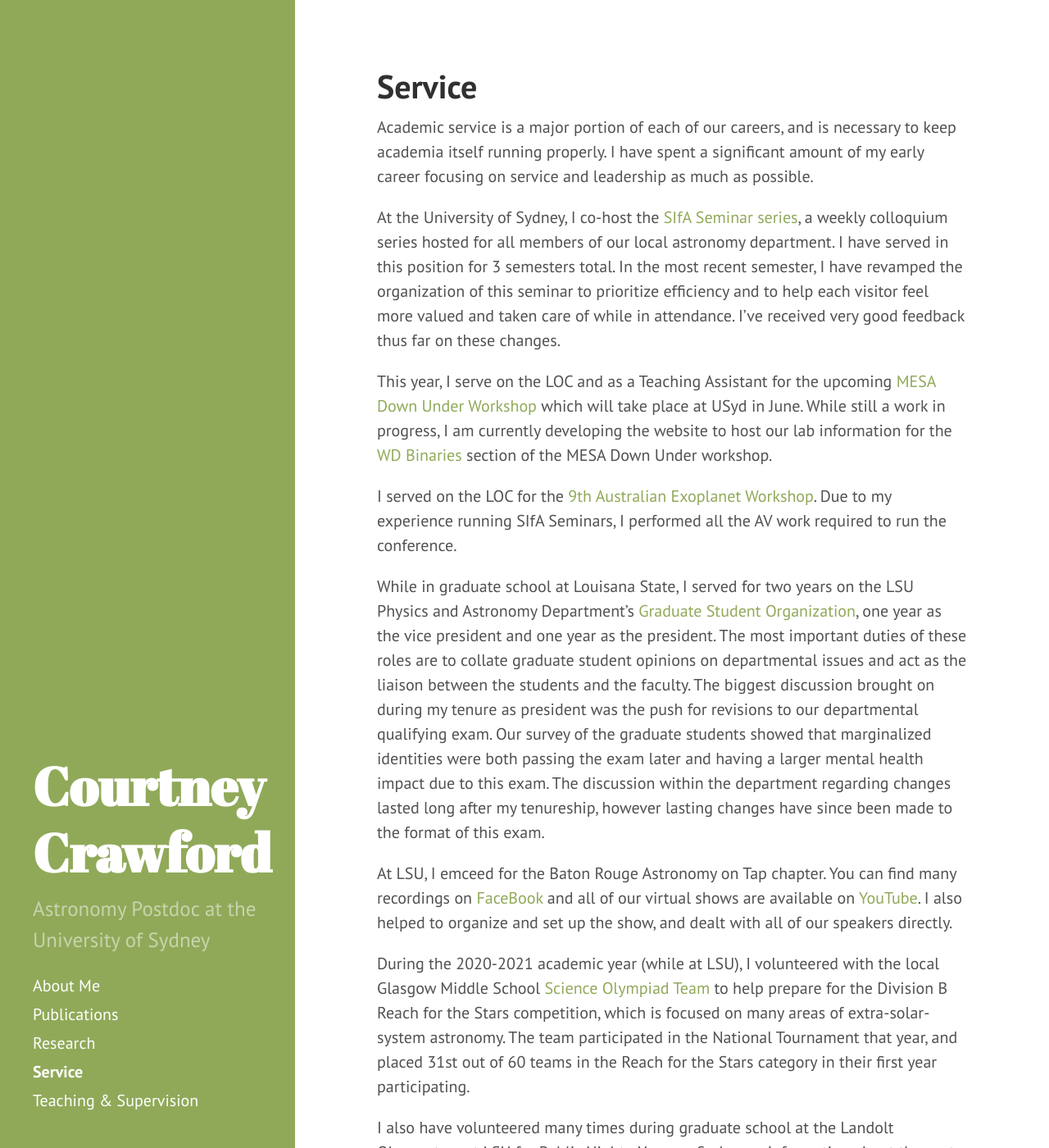
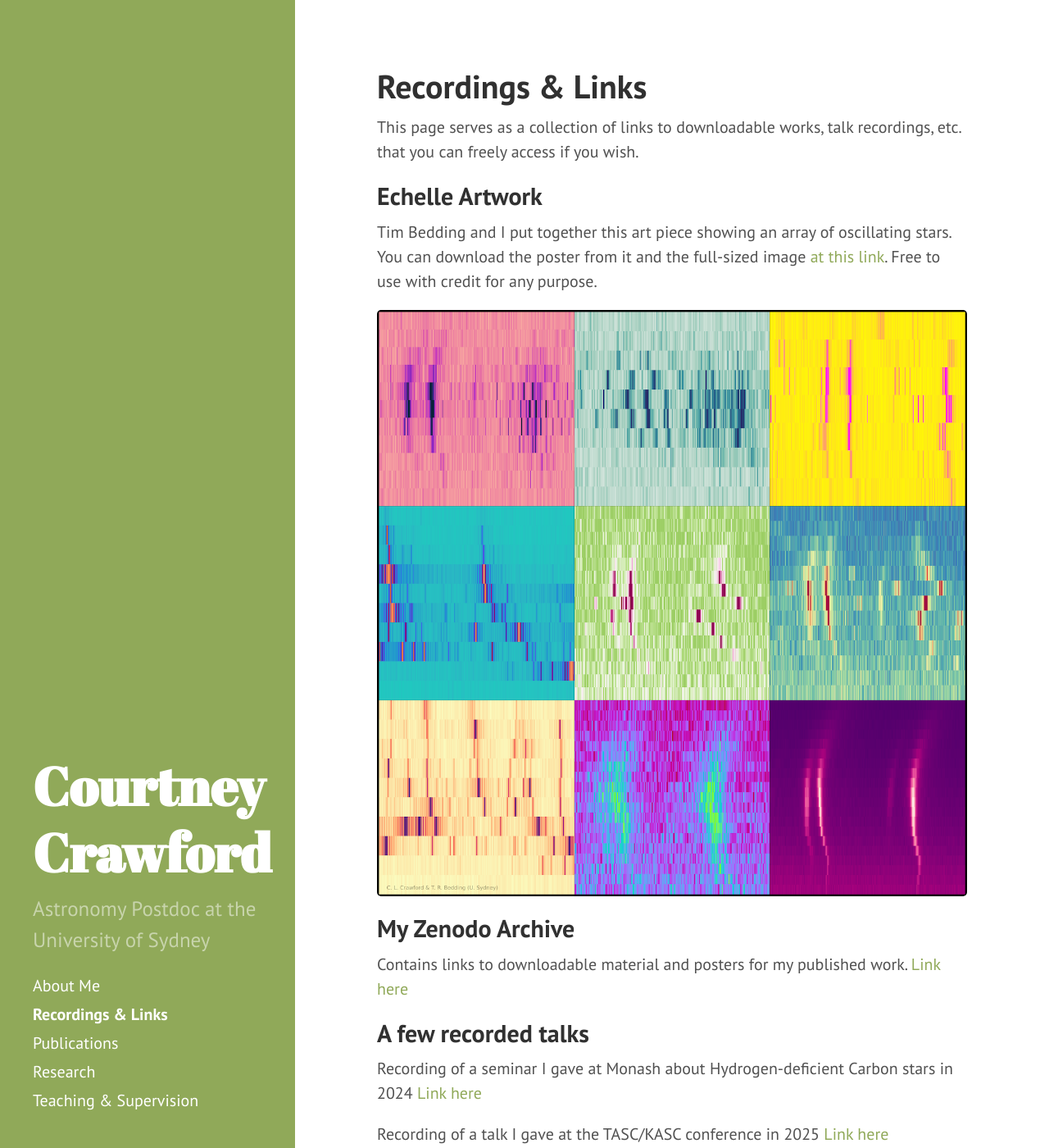
Before and after one commit to courtcraw/courtcraw.github.io, a Jekyll site: the page built from links.md, in a window 1280 px wide and 1400 px high. Shown: the whole window at 82% size. Built offline with Jekyll 4.4.1, drawn with Linux system fonts in a browser that asks for light colours; some of the changed text lies outside the part shown.

Commit message:
updated service page to links page

```diff
--- a/service.md
+++ b/links.md
@@ -1,10 +1,48 @@
 ---
 layout: page
-title: Service
+title: Recordings & Links
 ---
 
+This page serves as a collection of links to downloadable works, talk recordings, etc. that you can freely access if you wish.
 
-Academic service is a major portion of each of our careers, and is necessary to keep academia itself running properly. I have spent a significant amount of my early career focusing on service and leadership as much as possible.
+
+
+## Echelle Artwork
+
+Tim Bedding and I put together this art piece showing an array of oscillating stars. You can download the poster from it and the full-sized image [at this link](https://www.physics.usyd.edu.au/~bedding/echelles/). Free to use with credit for any purpose.
+
+![image of the echelle artwork](./pictures/echelle_artwork.png)
+
+
+## My Zenodo Archive
+
+Contains links to downloadable material and posters for my published work. [Link here](https://zenodo.org/search?q=metadata.creators.person_or_org.name%3A%22Crawford%2C%20Courtney%22&l=list&p=1&s=10&sort=bestmatch)
+
+
+## A few recorded talks
+
+Recording of a seminar I gave at Monash about Hydrogen-deficient Carbon stars in 2024 [Link here](https://www.youtube.com/watch?v=3O5YrznmEbI)
+
+
+Recording of a talk I gave at the TASC/KASC conference in 2025 [Link here](https://www.youtube.com/watch?v=1pCeJh_Gmow&list=PL_-sGAN4eXbUGz5lc2PjbykhRtbEgnVAQ&index=53)
+
+
+Recording of a seminar I gave at USyd on in 2025 [Link here](https://drive.google.com/file/d/1mphUeNCzlw9ZoJnypmM7uLnqrRVbojQy/view?pli=1)
+
+
+## A GPR Tutorial that I wrote
+
+This is a tutorial on Gaussian Process Regression in time-series data that I gave at a SPRIGS meeting in 2025. [Link here](https://github.com/courtcraw/SPRIGS2025_GPR_tutorial)
+
+
+## MESA Workshop Tutorials
+
+MESA Down Under 2024 Day 5 workshop material that I developed is [available here](https://courtcraw.github.io/mesadu_wdbinaries/).
+
+MESA School Leuven 2025 Day 5 workshop material that I developed is [available here](https://mesa-leuven.4d-star.org/tutorials/friday/).
+
+
+<!-- Academic service is a major portion of each of our careers, and is necessary to keep academia itself running properly. I have spent a significant amount of my early career focusing on service and leadership as much as possible.
 
 At the University of Sydney, I co-host the [SIfA Seminar series](https://sifa.sydney.edu.au/event-seminar/sifa-seminars/), a weekly colloquium series hosted for all members of our local astronomy department. I have served in this position for 3 semesters total. In the most recent semester, I have revamped the organization of this seminar to prioritize efficiency and to help each visitor feel more valued and taken care of while in attendance. I've received very good feedback thus far on these changes.
 {% comment %}
@@ -24,3 +62,5 @@ During the 2020-2021 academic year (while at LSU), I volunteered with the local
 I also have volunteered many times during graduate school at the Landolt Observatory at LSU for Public Nights. You can find more information about these at the [Departmental Website](https://www.lsu.edu/physics/about/observatory.php).
 
 LSU also has an event known as Girls' Day at the Museum where K-2nd grade girls come to the campus museum and visit booths set up by the STEM departments. I organized the Physics booth for this event in 2021 where the girls designed and tested stomp rockets.
+
+ -->
```
Also changed, not shown: publications.md (+2 -2 lines), pictures/echelle_artwork.png (added).
